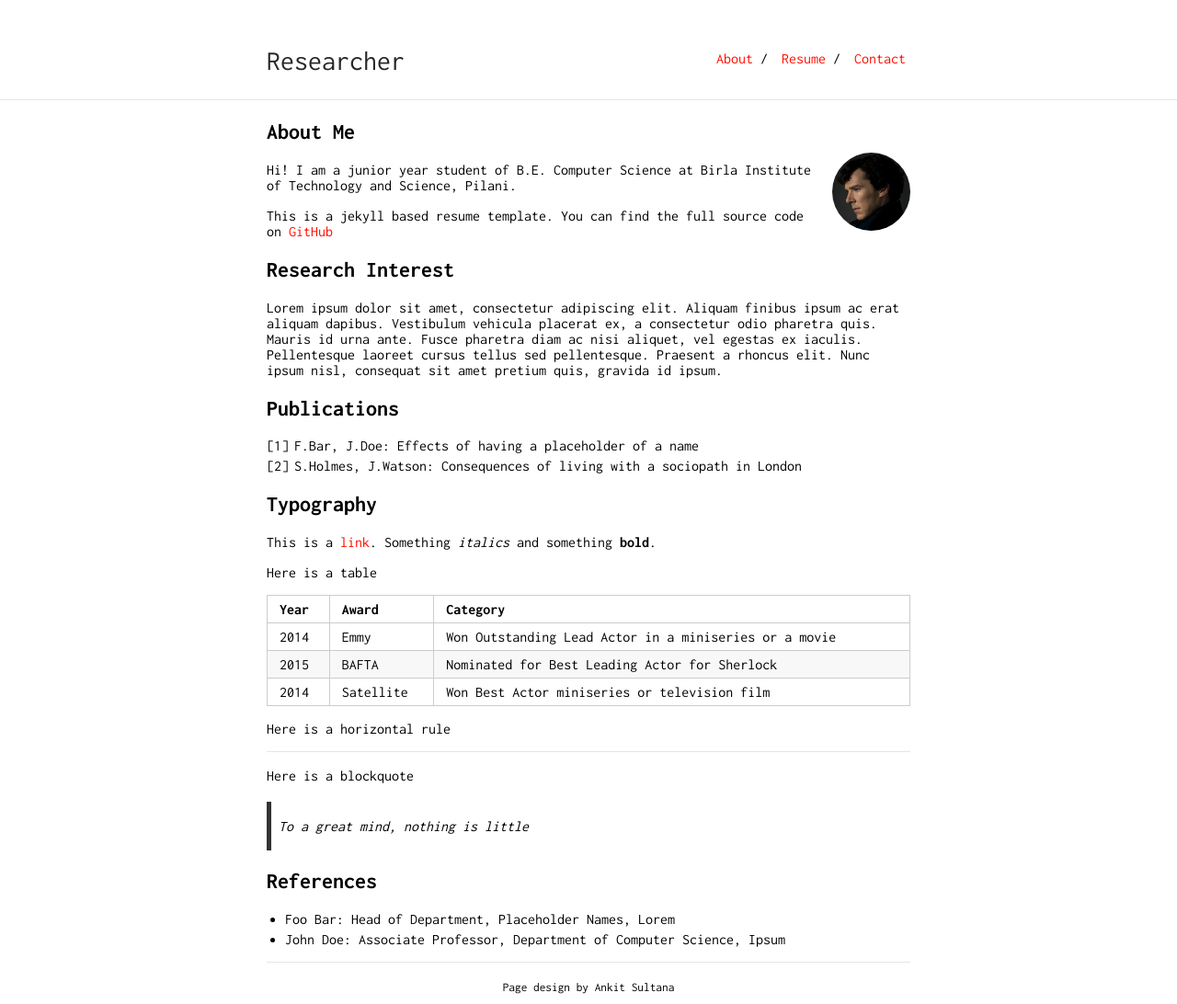
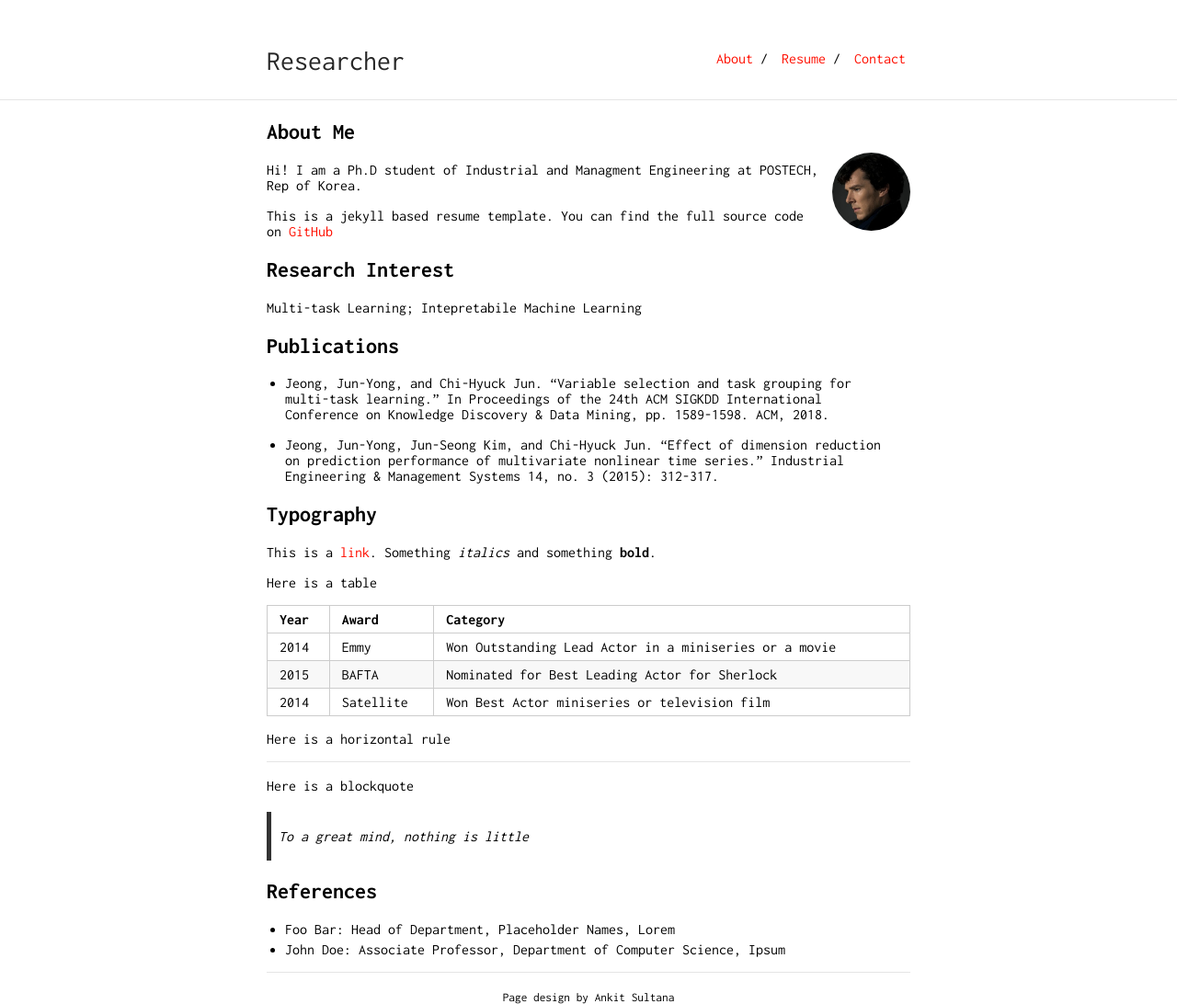
Before and after one commit to JunYongJeong/JunYongJeong.github.io, a Jekyll site: the page built from index.md, in a window 1280 px wide. Shown: the whole page at 92% size. Built offline with Jekyll 4.4.1, drawn with Linux system fonts in a browser that asks for light colours; our own code applies the rules of GitHub Pages for plain Markdown files.

Commit message:
Update index.md

```diff
--- a/index.md
+++ b/index.md
@@ -6,18 +6,19 @@ layout: default
 
 <img class="profile-picture" src="sherlock.jpg">
 
-Hi! I am a junior year student of B.E. Computer Science at Birla Institute of Technology and Science, Pilani.
+Hi! I am a Ph.D student of Industrial and Managment Engineering at POSTECH, Rep of Korea.
 
 This is a jekyll based resume template. You can find the full source code on [GitHub](https://github.com/bk2dcradle/researcher)
 
 ## Research Interest
 
-Lorem ipsum dolor sit amet, consectetur adipiscing elit. Aliquam finibus ipsum ac erat aliquam dapibus. Vestibulum vehicula placerat ex, a consectetur odio pharetra quis. Mauris id urna ante. Fusce pharetra diam ac nisi aliquet, vel egestas ex iaculis. Pellentesque laoreet cursus tellus sed pellentesque. Praesent a rhoncus elit. Nunc ipsum nisl, consequat sit amet pretium quis, gravida id ipsum.
+Multi-task Learning; Intepretabile Machine Learning
 
 ## Publications
 
-1. F.Bar, J.Doe: Effects of having a placeholder of a name
-2. S.Holmes, J.Watson: Consequences of living with a sociopath in London
+* Jeong, Jun-Yong, and Chi-Hyuck Jun. "Variable selection and task grouping for multi-task learning." In Proceedings of the 24th ACM SIGKDD International Conference on Knowledge Discovery & Data Mining, pp. 1589-1598. ACM, 2018.
+
+* Jeong, Jun-Yong, Jun-Seong Kim, and Chi-Hyuck Jun. "Effect of dimension reduction on prediction performance of multivariate nonlinear time series." Industrial Engineering & Management Systems 14, no. 3 (2015): 312-317.
 
 ## Typography
 
```
